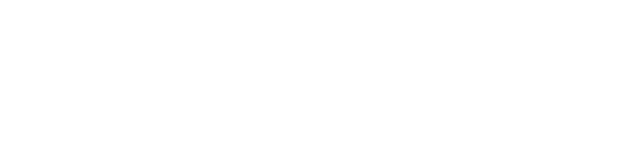
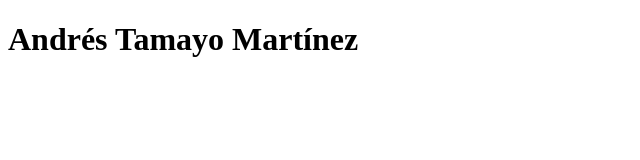
Before and after one commit to AndresTam/introduccionGit, a plain HTML site: page index.html in a window 1280 px wide. Shown: the whole page, without its empty margins (0-640 px from the left). Drawn offline with Linux system fonts and the light colour scheme.

Commit message:
Agregue el CSS y puse mi nombre

```diff
--- /dev/null
+++ b/index.css
@@ -0,0 +1,3 @@
+body{
+    background: bisque;
+}
--- a/index.html
+++ b/index.html
@@ -1,3 +1,12 @@
-<html>
-
+<!DOCTYPE html>
+<html lang="en">
+<head>
+    <meta charset="UTF-8">
+    <meta http-equiv="X-UA-Compatible" content="IE=edge">
+    <meta name="viewport" content="width=device-width, initial-scale=1.0">
+    <title>Página</title>
+</head>
+<body>
+    <h1>Andrés Tamayo Martínez</h1>
+</body>
 </html>
```
